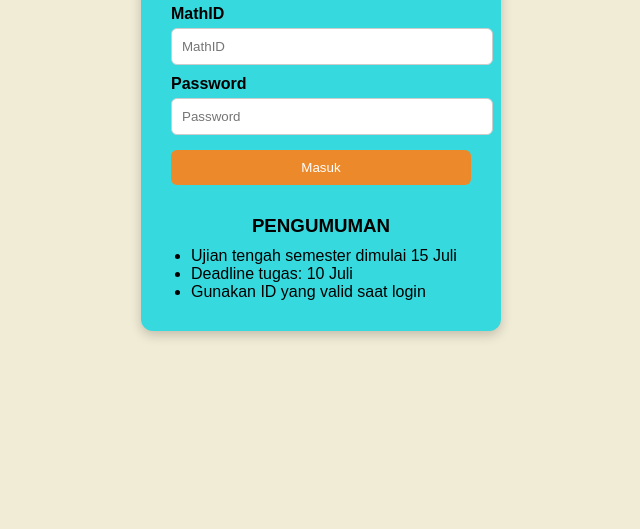
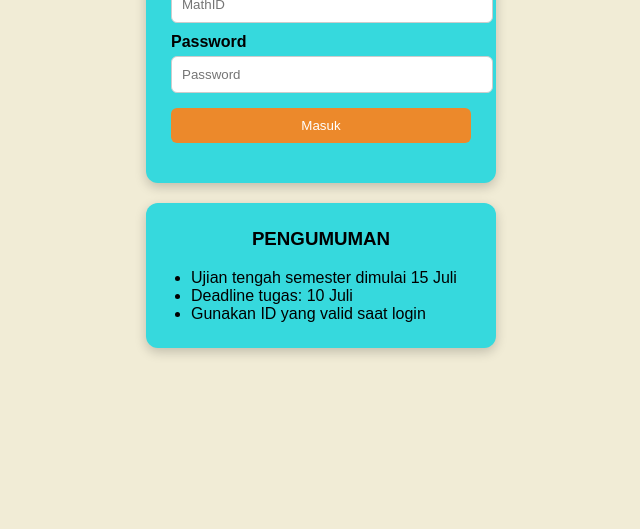
Before and after one commit to justyassir/mathboardTU, a plain HTML site: page index.html in a window 1280 px wide. Shown: the part 271-800 px from the top of the page, without its empty margins (319-959 px from the left). Drawn offline with Linux system fonts and the light colour scheme.

Commit message:
index.html

```diff
--- a/index.html
+++ b/index.html
@@ -10,21 +10,25 @@
       background-color: #f1ecd6;
       background-size: cover;
       display: flex;
+      flex-direction: column;
+      align-items: center;
       justify-content: center;
-      align-items: center;
       height: 100vh;
       margin: 0;
     }
 
-    .login-container {
+    .login-container,
+    .announcement-container {
       background-color: #36d9dd;
-      padding: 30px;
+      padding: 25px;
       border-radius: 12px;
       box-shadow: 0 4px 12px rgba(0,0,0,0.2);
       width: 300px;
+      margin-bottom: 20px;
     }
 
-    .login-container h2 {
+    .login-container h2,
+    .announcement-container h3 {
       text-align: center;
       margin-top: 0;
     }
@@ -65,22 +69,15 @@
       margin-top: 10px;
     }
 
-    .announcement {
-      margin-top: 30px;
-    }
-
-    .announcement h3 {
-      margin-bottom: 10px;
-      text-align: center;
-    }
-
-    .announcement ul {
+    .announcement-container ul {
       padding-left: 20px;
       margin: 0;
     }
   </style>
 </head>
 <body>
+
+  <!-- Kotak Login -->
   <div class="login-container">
     <h2>LOGIN MATH BOARD</h2>
     <label for="username">MathID</label>
@@ -89,16 +86,16 @@
     <input type="password" id="password" placeholder="Password" />
     <button onclick="login()">Masuk</button>
     <p class="error" id="error"></p>
+  </div>
 
-    <!-- Pengumuman di bawah login -->
-    <div class="announcement">
+  <!-- Kotak Pengumuman -->
+  <div class="announcement-container">
     <h3>PENGUMUMAN</h3>
     <ul>
       <li>Ujian tengah semester dimulai 15 Juli</li>
       <li>Deadline tugas: 10 Juli</li>
       <li>Gunakan ID yang valid saat login</li>
     </ul>
-    </div>
   </div>
 
   <script>
```
Lines whose indentation alone changed are shown as unchanged.
